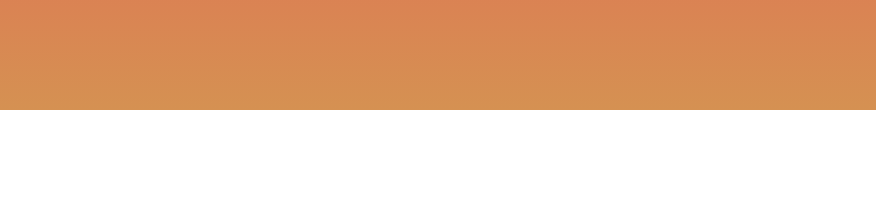
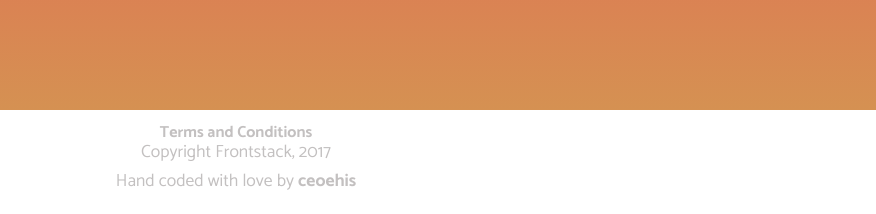
Before and after one commit to CEOehis/arinka, a website: page index.html in a window 1280 px wide. Shown: the part 2412-2626 px from the top of the page, 404-1280 px from the left. Before the commit the page ends 2522 px from the top, so only its background shows below. Drawn offline with Linux system fonts and the light colour scheme.

Commit message:
add footer

```diff
--- a/index.html
+++ b/index.html
@@ -81,6 +81,11 @@
   	</div>
     <img src="http://res.cloudinary.com/do8buqscj/image/upload/q_auto/v1511733537/borno_pqjtw1.jpg" alt="borno heights">
   </section>
+  <footer>
+    <a href="#">Terms and Conditions</a>
+    <p>Copyright Frontstack, 2017</p>
+    <p>Hand coded with love by <a href="https://github.com/ceoehis" target="_blank">ceoehis</a></p>
+  </footer>
 
   <script src="assets/js/script.js"></script>
 </body>
--- a/sass/main.scss
+++ b/sass/main.scss
@@ -222,3 +222,17 @@ p {
 	padding-left: 15px;
 	padding-right: 15px;
 }
+
+/* footer */
+footer {
+	color: $light-grey;
+	text-align: center;
+	padding: 15px 0;
+	* {
+		padding-bottom: 5px;
+	}
+	a {
+		font-weight: bold;
+		text-decoration: none;
+	}
+}
```
Also changed, not shown: assets/css/main.css.
